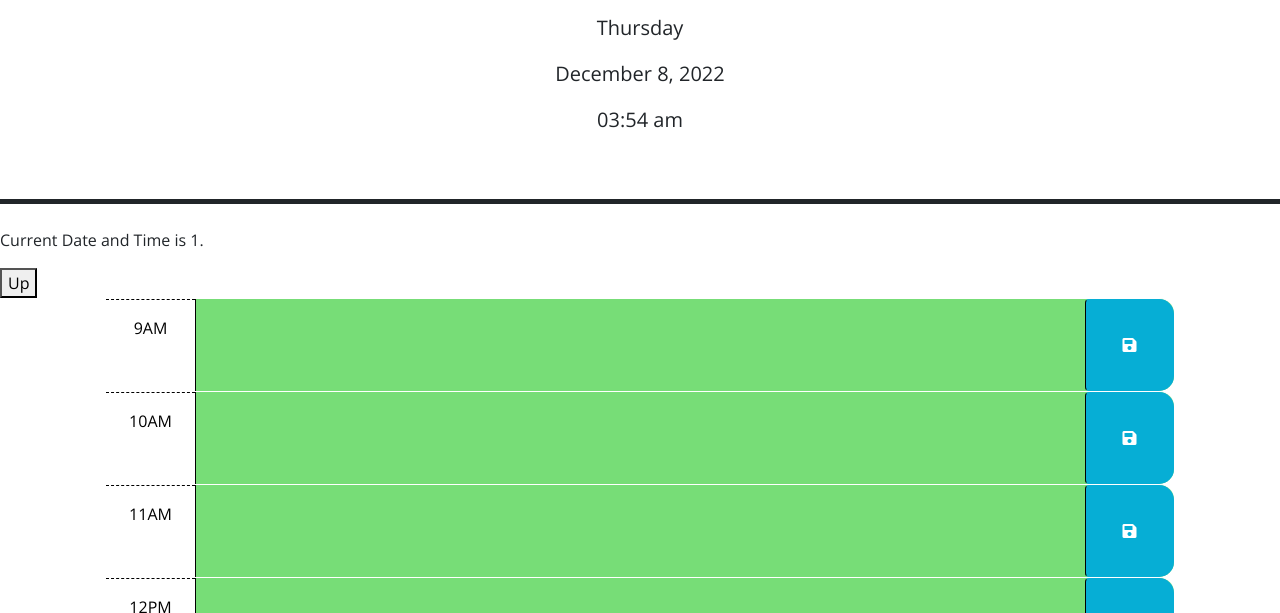
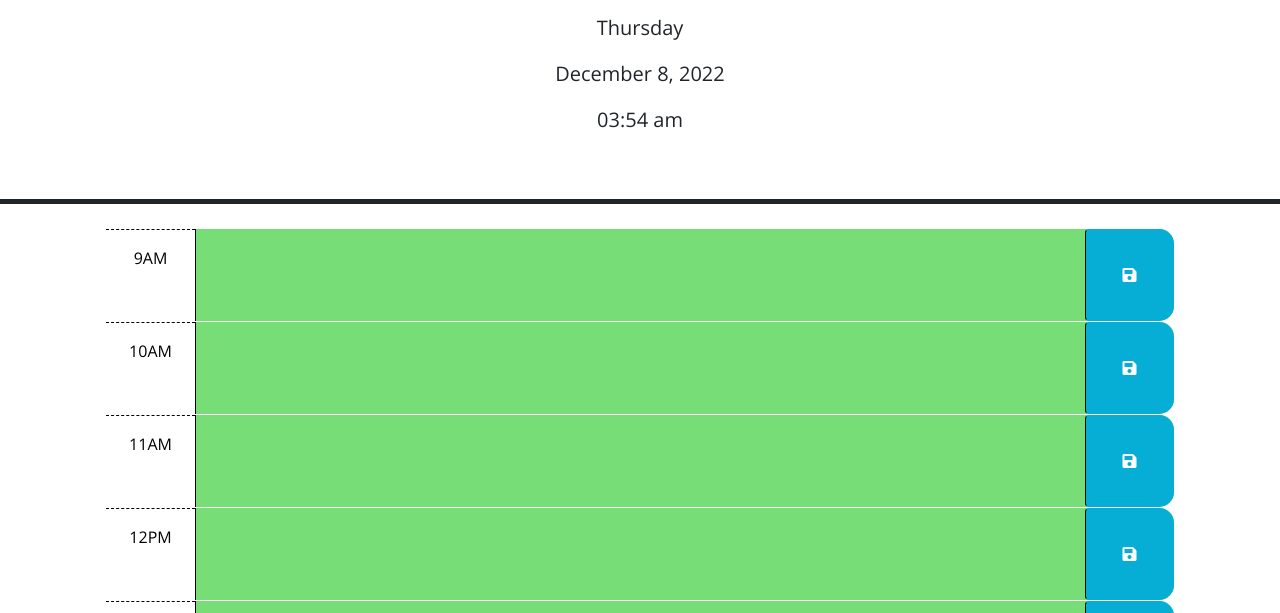
Before and after one commit to KobyS82/Work-Day-Scheduler, a plain HTML site: page index.html in a window 1280 px wide. Shown: the part 166-779 px from the top of the page. Drawn offline with nearby package versions, Linux system fonts and the light colour scheme.

Commit message:
cleaned up code

```diff
--- a/Assets/script.js
+++ b/Assets/script.js
@@ -9,42 +9,19 @@ $(function () {
   var hourVal = now.format('h');
   var amOrPm = now.format('A');
 
-  // TODO: Add a listener for click events on the save button. This code should
-  // use the id in the containing time-block as a key to save the user input in
-  // local storage. HINT: What does `this` reference in the click listener
-  // function? How can DOM traversal be used to get the "hour-x" id of the
-  // time-block containing the button that was clicked? How might the id be
-  // useful when saving the description in local storage?
+  // Adds text content to local storage when save button is clicked
   $('.saveBtn').click(function(event) {
     var parent = $(this).parent().attr('id');
     var textArea = $(this).siblings('.description').val();
     localStorage.setItem(parent, textArea);
   });
 
-
-  // TODO: Add code to apply the past, present, or future class to each time
-  // block by comparing the id to the current hour. HINTS: How can the id
-  // attribute of each time-block be used to conditionally add or remove the
-  // past, present, and future classes? How can Day.js be used to get the
-  // current hour in 24-hour time?
-
   // Tests and manipulates variables depending on the time of day
-  console.log(hourVal, amOrPm);
-  // DELETE LATER vvv
-  hourVal = 1;
-
   var valTime = parseInt(hourVal);
   if (amOrPm === 'PM'){
     valTime+=10;
   }
-  // Changes the time up
-  // DELETE LATER
-  $('#upBtn').click(function(event){
-    valTime+=1;
-    console.log(valTime);
-    rightTime()
-  });
-  $('#date-time').text(valTime);
+
   // Changes color of boxes to represent past, current, and future with class name changes
   function rightTime(){
     // Repeats for each hr block
@@ -76,6 +53,7 @@ $(function () {
 
   };
 
+  // Ties the local storage to the time block textareas
   function rightText(){
     // Repeats for each text block
     $('.description').each(function () {
@@ -84,11 +62,11 @@ $(function () {
     })
   };
 
-  // Adds
+  // Adds the time to the top of the page
   $('#weekDay').text(weekDay);
   $('#currentDay').text(currentDay);
   $('#currentTime').text(theTime);
 
   rightTime();
-  rightText()
+  rightText();
 });
--- a/index.html
+++ b/index.html
@@ -30,21 +30,8 @@
       <p id="currentDay" class="lead"></p>
 	  <p id="currentTime" class="lead"></p>
     </header>
-	<p>Current Date and Time is <span id='date-time'></span>.</p>
-	<!-- <p id="tester">NOPE</p> -->
-	<button id="upBtn">Up</button>
+
     <div class="container-lg px-5">
-      <!-- Use class for "past", "present", and "future" to apply styles to the
-        time-block divs accordingly. The javascript will need to do this by
-        adding/removing these classes on each div by comparing the hour in the
-        id to the current hour. The html provided below is meant to be an example
-        demonstrating how the css provided can be leveraged to create the
-        desired layout and colors. The html below should be removed or updated
-        in the finished product. Remember to delete this comment once the
-        code is implemented.
-        -->
-
-      <!-- Example of a past time block. The "past" class adds a gray background color. -->
       <div id="hour-9" class="row time-block">
         <div class="col-2 col-md-1 hour text-center py-3">9AM</div>
         <textarea class="col-8 col-md-10 description" rows="3"> </textarea>
@@ -53,7 +40,6 @@
         </button>
       </div>
 
-      <!-- Example of a a present time block. The "present" class adds a red background color. -->
       <div id="hour-10" class="row time-block">
         <div class="col-2 col-md-1 hour text-center py-3">10AM</div>
         <textarea class="col-8 col-md-10 description" rows="3"> </textarea>
@@ -62,7 +48,6 @@
         </button>
       </div>
 
-      <!-- Example of a future time block. The "future" class adds a green background color. -->
       <div id="hour-11" class="row time-block">
         <div class="col-2 col-md-1 hour text-center py-3">11AM</div>
         <textarea class="col-8 col-md-10 description" rows="3"> </textarea>
@@ -126,11 +111,6 @@
       crossorigin="anonymous"
     ></script>
 
-	  <script>
-		// var dt = dayjs().toDate();
-		// document.getElementById('date-time').innerHTML=dt;
-	  </script>
-
     <script src="./Assets/script.js"></script>
   </body>
 </html>
```
Also changed, not shown: 1 other file.
